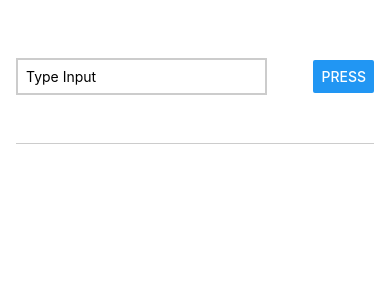
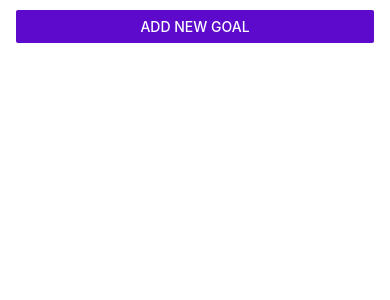
Before and after one commit to JJHyeok13/Udemy-React-Native, a React Native app: screen / in a window 390 px wide. Shown: the top 300 px of the page. Built offline with nearby package versions, Linux system fonts and the light colour scheme.

Commit message:
모달 사용하기

```diff
--- a/App.js
+++ b/App.js
@@ -1,11 +1,16 @@
 import { useState } from "react";
-import { StyleSheet, View, FlatList } from "react-native";
+import { StyleSheet, View, FlatList, Button } from "react-native";
 
 import GoalItem from "./components/GoalItem";
 import GoalInput from "./components/GoalInput";
 
 export default function App() {
+  const [modalVisible, setModalVisible] = useState(false);
   const [goalList, setGoalList] = useState([]);
+
+  const startAddGoalHandler = () => {
+    setModalVisible(true);
+  };
 
   const addGoalHandler = (goalInput) => {
     setGoalList((newGoal) => [
@@ -22,7 +27,15 @@
 
   return (
     <View style={styles.container}>
-      <GoalInput onAddGoal={addGoalHandler} />
+      <Button
+        title="Add New Goal"
+        color="#5E0ACC"
+        onPress={startAddGoalHandler}
+      />
+
+      {/* {modalVisible && <GoalInput onAddGoal={addGoalHandler} />} */}
+      <GoalInput visible={modalVisible} onAddGoal={addGoalHandler} />
+
       <View style={styles.listContainer}>
         {/* <ScrollView>
           {goalList.map((data, index) => (
--- a/components/GoalInput.js
+++ b/components/GoalInput.js
@@ -1,5 +1,5 @@
 import { useState } from "react";
-import { StyleSheet, View, TextInput, Button } from "react-native";
+import { StyleSheet, View, TextInput, Button, Modal } from "react-native";
 
 const GoalInput = (props) => {
   const [goalInput, setGoalInput] = useState("");
@@ -14,6 +14,7 @@
   };
 
   return (
+    <Modal visible={props.visible} animationType="slide">
       <View style={styles.inputContainer}>
         <TextInput
           style={styles.textInput}
@@ -23,6 +24,7 @@
         />
         <Button title="Press" onPress={addGoalHandler} />
       </View>
+    </Modal>
   );
 };
 
```
Lines whose indentation alone changed are shown as unchanged.
